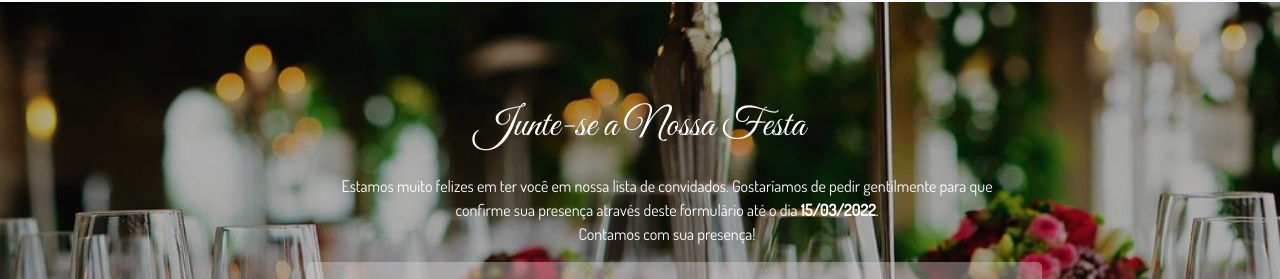
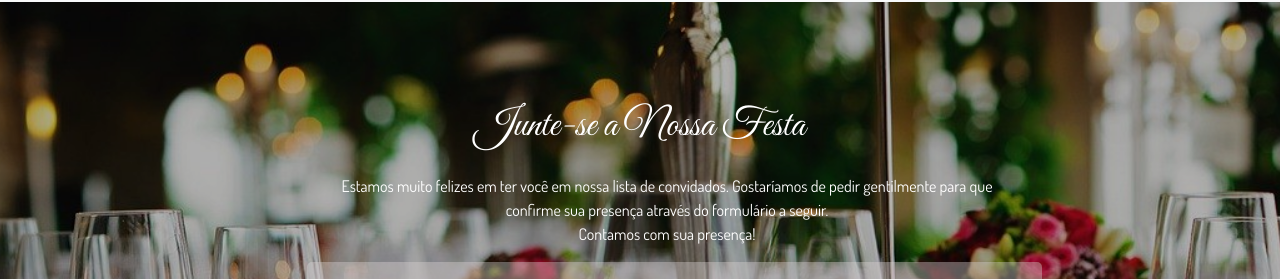
Before and after one commit to renantiberto/casamento-thaiserenan, a plain HTML site: page index.html in a window 1280 px wide. Shown: the part 4250-4529 px from the top of the page. Drawn offline with Linux system fonts and the light colour scheme.

Commit message:
Alterado Texto de Confirmação

```diff
--- a/index.html
+++ b/index.html
@@ -560,9 +560,7 @@
                             <p>
                                 Estamos muito felizes em ter você em nossa lista
                                 de convidados. Gostaríamos de pedir gentilmente
-                                para que confirme sua presença através deste
-                                formulário até o dia
-                                <strong>15/03/2022</strong>.<br />
+                                para que confirme sua presença através do formulário a seguir.<br />
                                 Contamos com sua presença!
                             </p>
                         </div>
```
